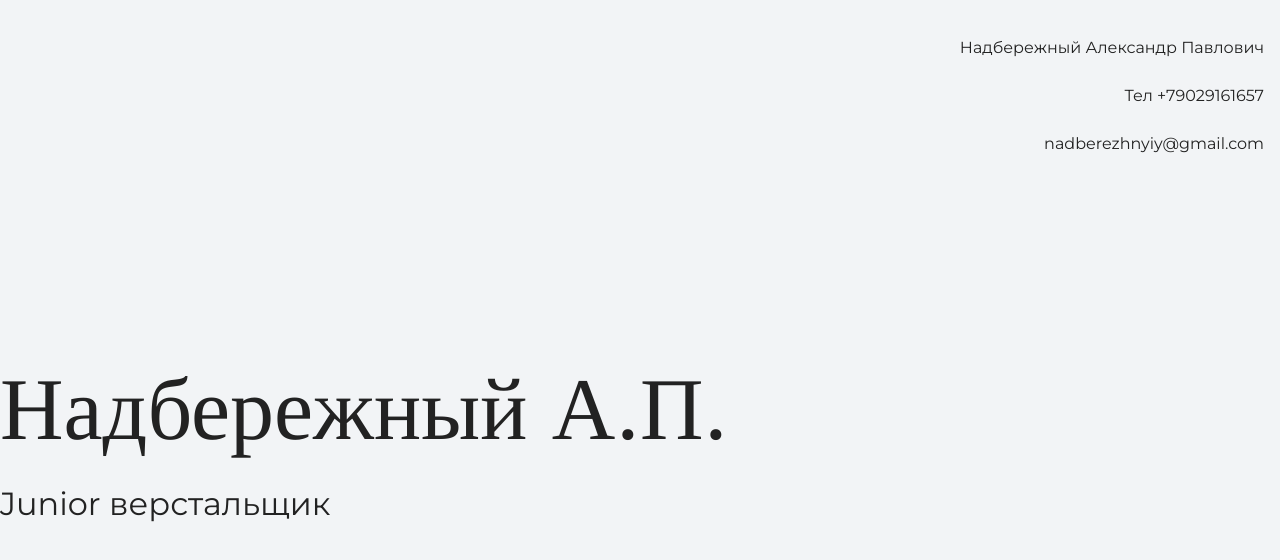
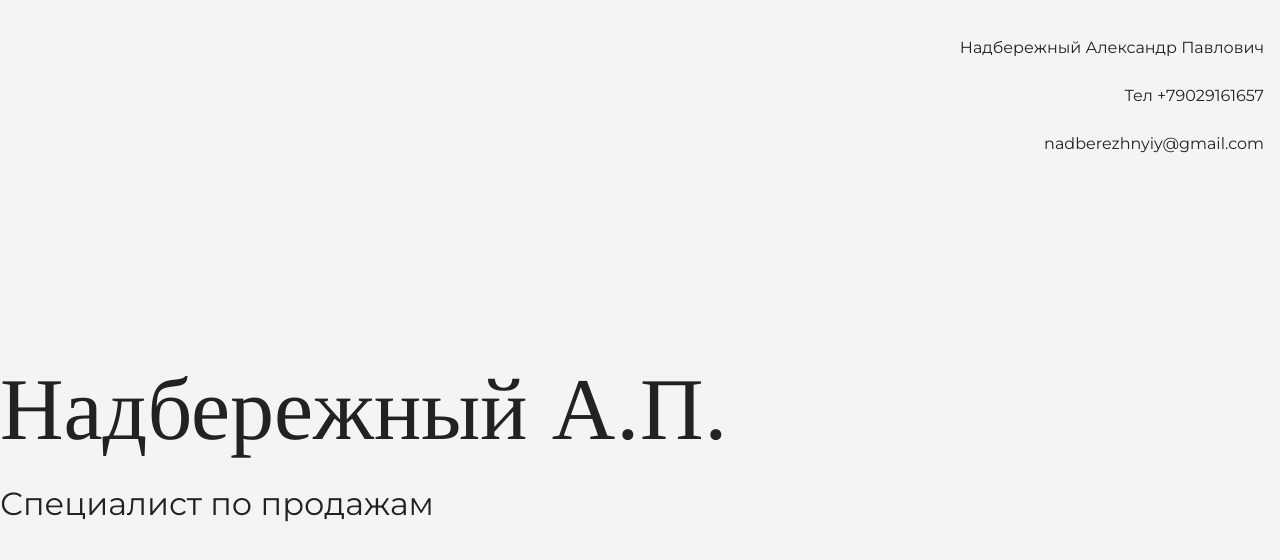
Before and after one commit to AlexandrNa/my-site, a plain HTML site: page index.html in a window 1280 px wide. Shown: the top 560 px of the page. Drawn offline with nearby package versions, Linux system fonts and the light colour scheme.

Commit message:
Изменил текст на главной

```diff
--- a/index.html
+++ b/index.html
@@ -18,7 +18,7 @@
 
     <section class="hero-image">
       <h1 class="heading">Надбережный А.П.</h1>
-      <p>Junior верстальщик</p>
+      <p>Специалист по продажам</p>
     </section>
 
     <section class="intro">
```
